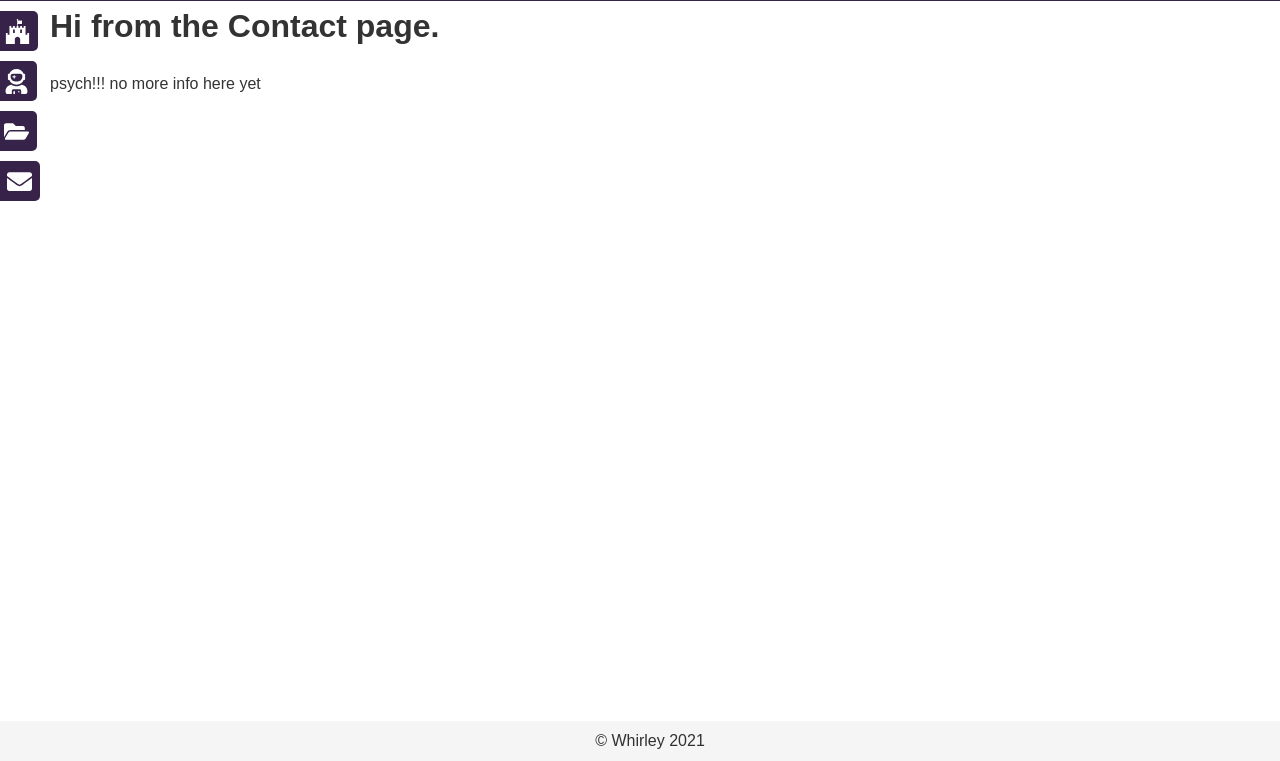
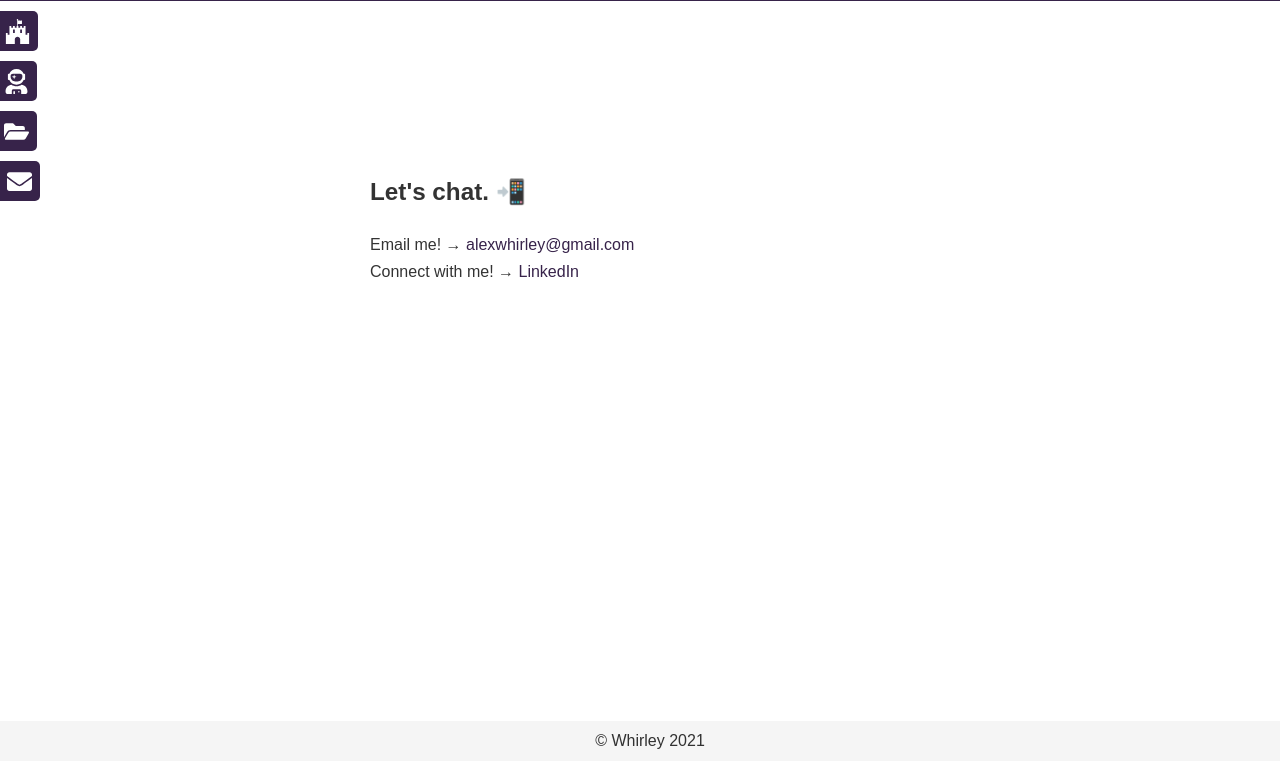
Before and after one commit to awhirley/gatsby-site, a Gatsby site: page /contact in a window 1280 px wide. Shown: the part 39-800 px from the top of the page. Built offline with nearby package versions, Linux system fonts and the light colour scheme; Gatsby itself is replaced by a stand-in of ours.

Commit message:
update text and contact page

```diff
--- a/src/components/main.css
+++ b/src/components/main.css
@@ -97,6 +97,23 @@ code {
     margin-left: 15px;
 }
 
+/* contact page */
+
+.contact-grid {
+    display: grid;
+    grid-column-gap: 25px;
+    grid-template-columns: 25% auto;
+    grid-template-rows: 25% auto;
+    overflow: hidden;
+    height: 85vh;
+}
+
+.contact-text {
+    grid-column: 2 / span 1;
+    grid-row: 2 / span 1;
+}
+
+
 /* header */
 
 .header-style {
--- a/src/pages/contact.js
+++ b/src/pages/contact.js
@@ -7,8 +7,17 @@ import SEO from "../components/seo"
 const ContactPage = () => (
   <Layout>
     <SEO title="contact" />
-    <h1>Hi from the Contact page.</h1>
-    <p>psych!!! no more info here yet</p>
+    <div class='contact-grid'>
+
+      <div class='contact-text'>
+        <h2>Let's chat. 📲</h2>
+        <p>
+          Email me! &rarr; <a href="mailto:alexwhirley@gmail.com" class='menu-link'>alexwhirley@gmail.com</a><br />
+          Connect with me! &rarr; <a href="https://www.linkedin.com/in/alexwhirley/" class='menu-link'>LinkedIn</a>
+        </p>
+      </div>
+
+    </div>
   </Layout>
 )
 
```
Also changed, not shown: src/pages/about.js (+6 -6 lines).
